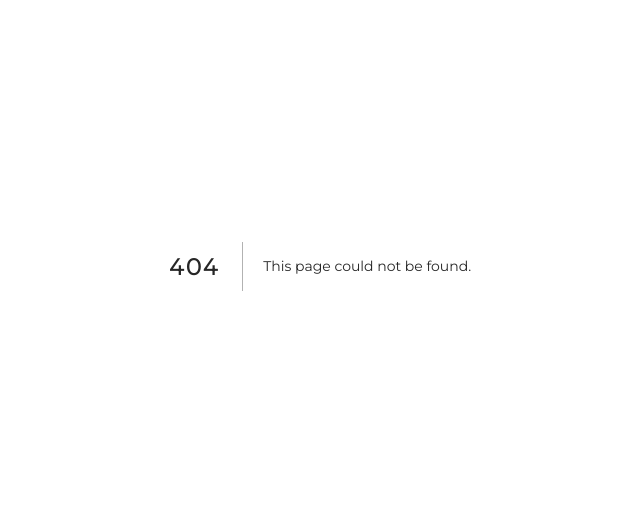
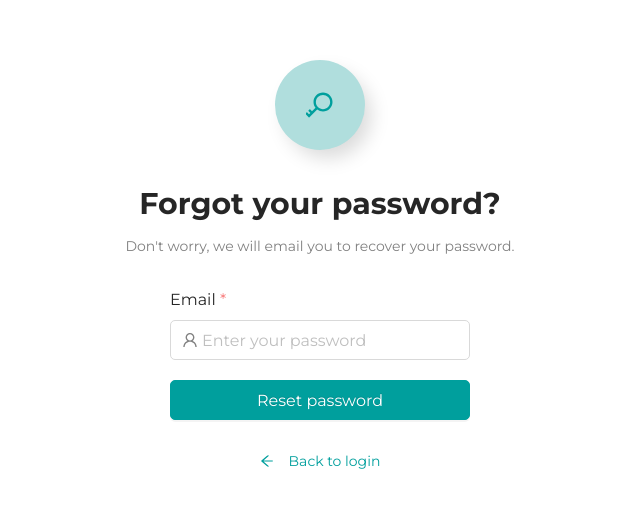
Before and after one commit to HoangNguyen161201/enterprise-client, a Next.js app: page /recover_password in a window 1280 px wide. Before the commit this address had no page. Shown: the part 134-642 px from the top of the page, without its empty margins (320-960 px from the left). Built offline with nearby package versions, Linux system fonts and the light colour scheme.

Commit message:
create ui page recover password

```diff
--- a/components/elements/Input.tsx
+++ b/components/elements/Input.tsx
@@ -35,6 +35,7 @@ export const Input = ({ type = 'text', formSetting, name, label, placeholder, ic
               <AntInput.Password
                 {...field}
                 prefix={icon}
+                size='large'
                 placeholder={placeholder || ''}
                 iconRender={(visible) => (visible ? <EyeTwoTone /> : <EyeInvisibleOutlined />)}
               />
@@ -48,7 +49,7 @@ export const Input = ({ type = 'text', formSetting, name, label, placeholder, ic
               onSearch={handleSearch}
               options={options}
             >
-              <AntInput prefix={icon} type={type} placeholder={placeholder || ''} />
+              <AntInput size='large' prefix={icon} type={type} placeholder={placeholder || ''} />
             </AutoComplete>
           );
         }}
--- a/components/elements/Select.tsx
+++ b/components/elements/Select.tsx
@@ -25,7 +25,7 @@ export const Select = ({ formSetting, name, label, placeholder }: IInput) => {
         control={control}
         render={({ field }) => {
           return (
-            <AntSelect
+            <AntSelect size='large'
               style={{
                 width: '100%',
                 borderRadius: '10px !important',
--- /dev/null
+++ b/pages/recover_password.tsx
@@ -0,0 +1,118 @@
+import { ArrowLeftOutlined, KeyOutlined, UserOutlined } from '@ant-design/icons';
+import { yupResolver } from '@hookform/resolvers/yup';
+import { Button, Space } from 'antd';
+import { AxiosError } from 'axios';
+import Link from 'next/link';
+import { useForm } from 'react-hook-form';
+import { useMutation } from 'react-query';
+import { Input } from '../components/elements';
+import { ICommon } from '../models';
+import { postData, validateRecoverPass } from '../utils';
+
+export default function recover_password() {
+  // call api to reset password by email
+
+  // setting form
+  const formSetting = useForm<{ email: string }>({
+    resolver: yupResolver(validateRecoverPass),
+    defaultValues: {
+      email: '',
+    },
+  });
+
+  const onSubmit = ({ email }: { email: string }) => {
+    console.log(email);
+  };
+
+  return (
+    <Space
+      size={30}
+      direction="vertical"
+      align="center"
+      style={{
+        width: '100%',
+        height: '100vh',
+        display: 'flex',
+        justifyContent: 'center',
+      }}
+    >
+      <div
+        style={{
+          justifyContent: 'center',
+          alignItems: 'center',
+          display: 'flex',
+          width: 90,
+          height: 90,
+          borderRadius: '50%',
+          background: '#B0DEDD',
+          boxShadow: '8px 10px 19px -2px rgba(0,0,0,0.15)'
+        }}
+      >
+        <KeyOutlined
+          style={{
+            transform: 'scale(2)',
+            color: '#009F9D',
+          }}
+        />
+      </div>
+      <Space align="center" direction="vertical">
+        <span
+          style={{
+            fontSize: 30,
+            fontWeight: 'bold',
+          }}
+        >
+          Forgot your password?
+        </span>
+        <span
+          style={{
+            color: 'gray',
+          }}
+        >
+          Don't worry, we will email you to recover your password.
+        </span>
+      </Space>
+      <form
+        onSubmit={formSetting.handleSubmit(onSubmit)}
+        style={{
+          maxWidth: 340,
+        }}
+      >
+        <Space direction="vertical" size={20}>
+          <Space direction="vertical" size={15}>
+            <Input
+              label="Email"
+              placeholder="Enter your password"
+              formSetting={formSetting}
+              name={'email'}
+              type="email"
+              icon={<UserOutlined style={{ color: 'gray' }} />}
+            />
+          </Space>
+          <Button
+          size='large'
+            block
+            style={{
+              borderRadius: 5,
+              fontSize: 16
+            }}
+            htmlType="submit"
+            type="primary"
+          >
+            Reset password
+          </Button>
+        </Space>
+      </form>
+      <Space size={15}>
+        <ArrowLeftOutlined style={{
+          color: '#009F9D'
+        }} />
+        <Link href={'/login'}>
+          <a>
+            Back to login
+          </a>
+        </Link>
+      </Space>
+    </Space>
+  );
+}
--- a/utils/validate.ts
+++ b/utils/validate.ts
@@ -3,7 +3,11 @@ import * as yup from 'yup'
 // validate field by yup
 
 export const validateLogin = yup.object({
-    email: yup.string().required('Please enter your email'),
+    email: yup.string().required('Please enter your email').email('Email format wrong'),
     password: yup.string().required('Please enter your password'),
     role: yup.string().required('Please enter your role')
 })
+
+export const validateRecoverPass = yup.object({
+    email: yup.string().required('Please enter your email').email('Email format wrong'),
+})
```
Also changed, not shown: pages/login.tsx (+16 -10 lines).
